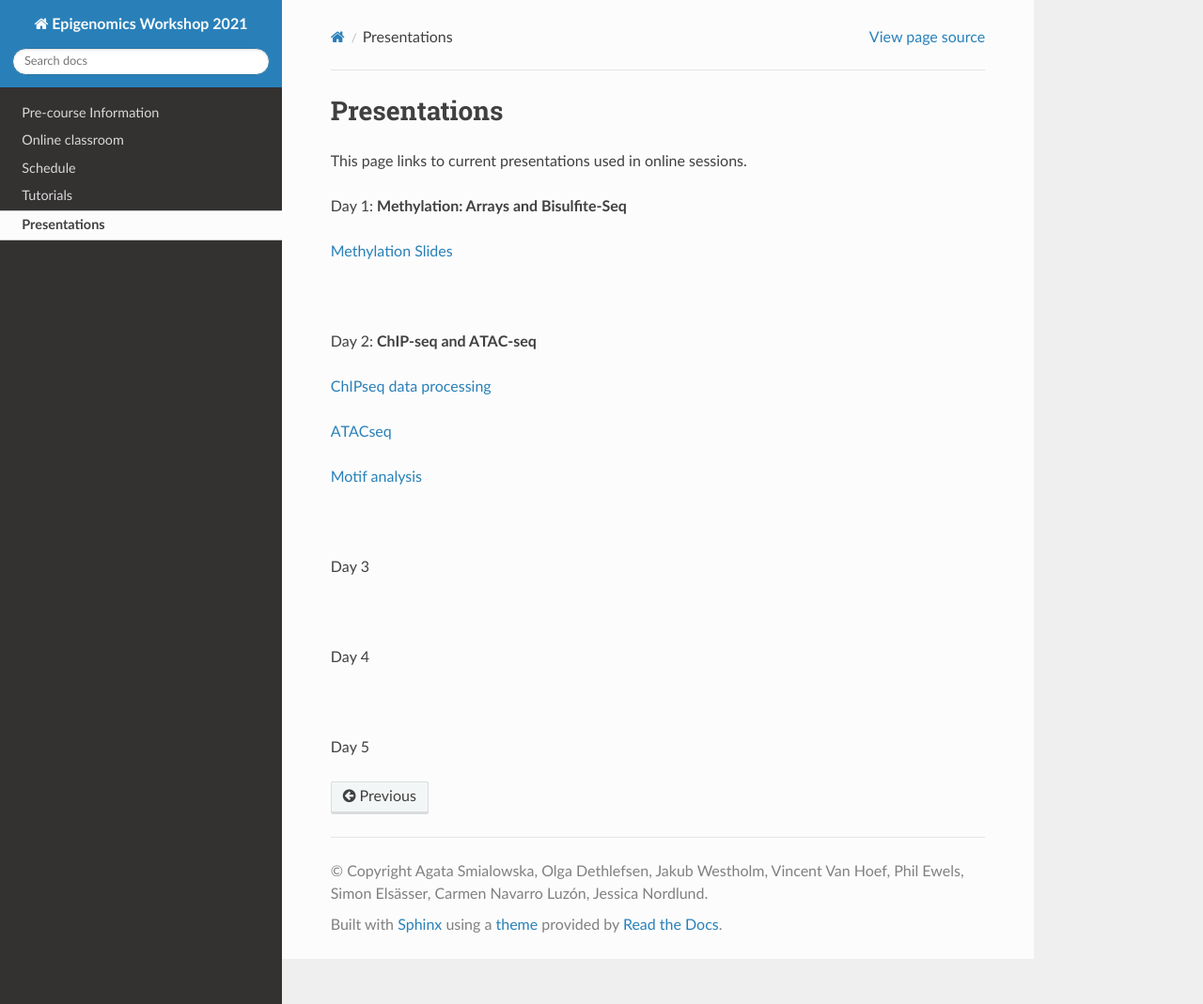
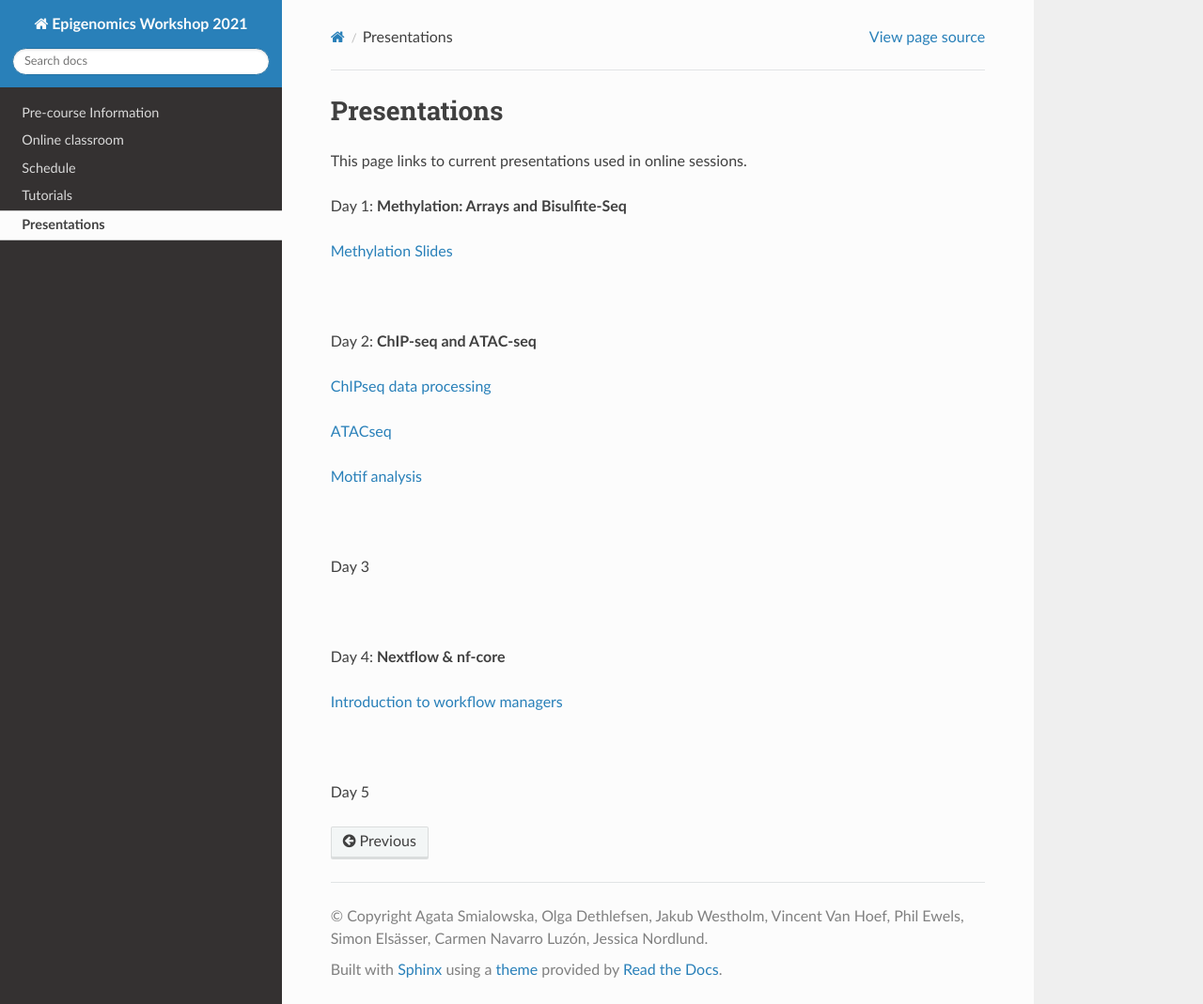
Before and after one commit to NBISweden/workshop-epigenomics-RTDs, a Sphinx documentation site: the page built from docs/content/presentations.rst, in a window 1280 px wide and 1069 px high. Shown: the whole window at 94% size. Built offline with Sphinx 7.4.7 and the Read the Docs theme 2.0.0, drawn with Linux system fonts in a browser that asks for light colours.

Commit message:
Add WFM Intro slides

```diff
--- a/docs/content/presentations.rst
+++ b/docs/content/presentations.rst
@@ -41,9 +41,9 @@ Day 3
 
 :raw-html:`<br />`
 
-Day 4
+Day 4: **Nextflow & nf-core**
 
-
+`Introduction to workflow managers <../_static/WFM_Introduction_2021.pdf>`_
 
 
 
```
Also changed, not shown: 1 other file.
